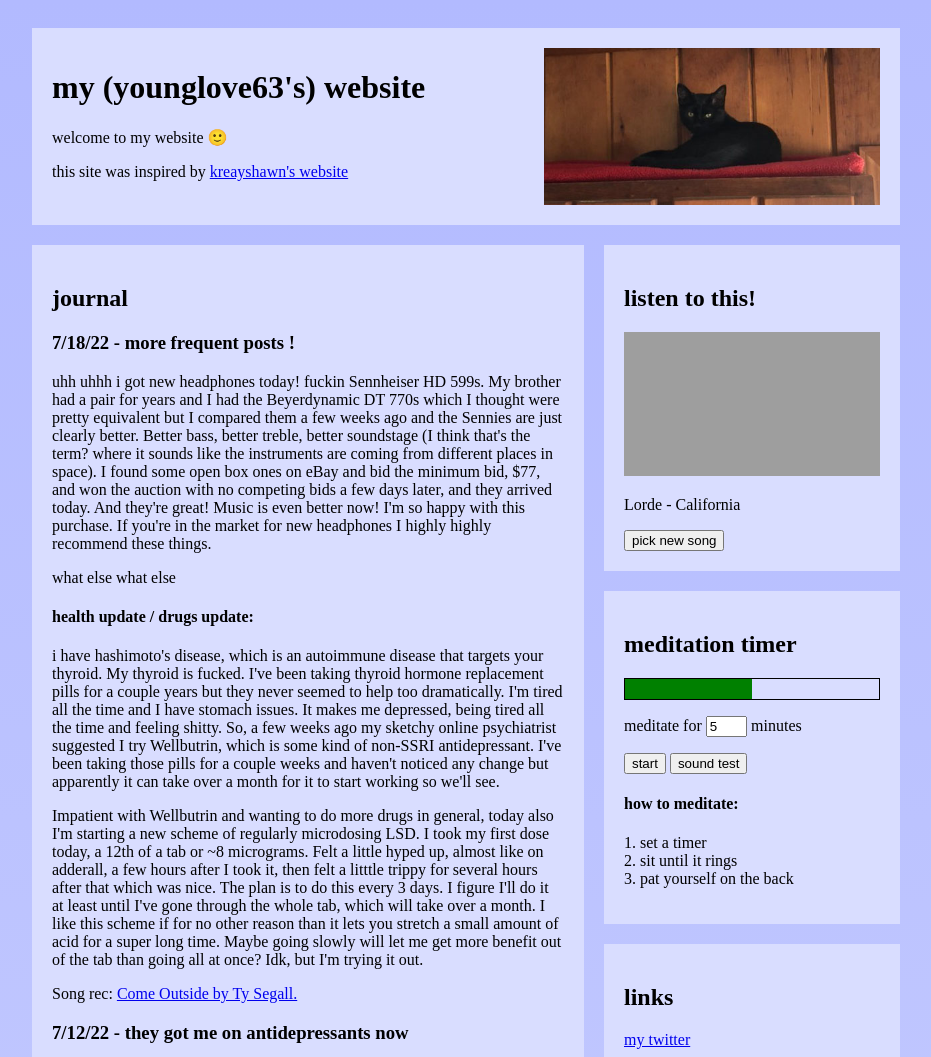
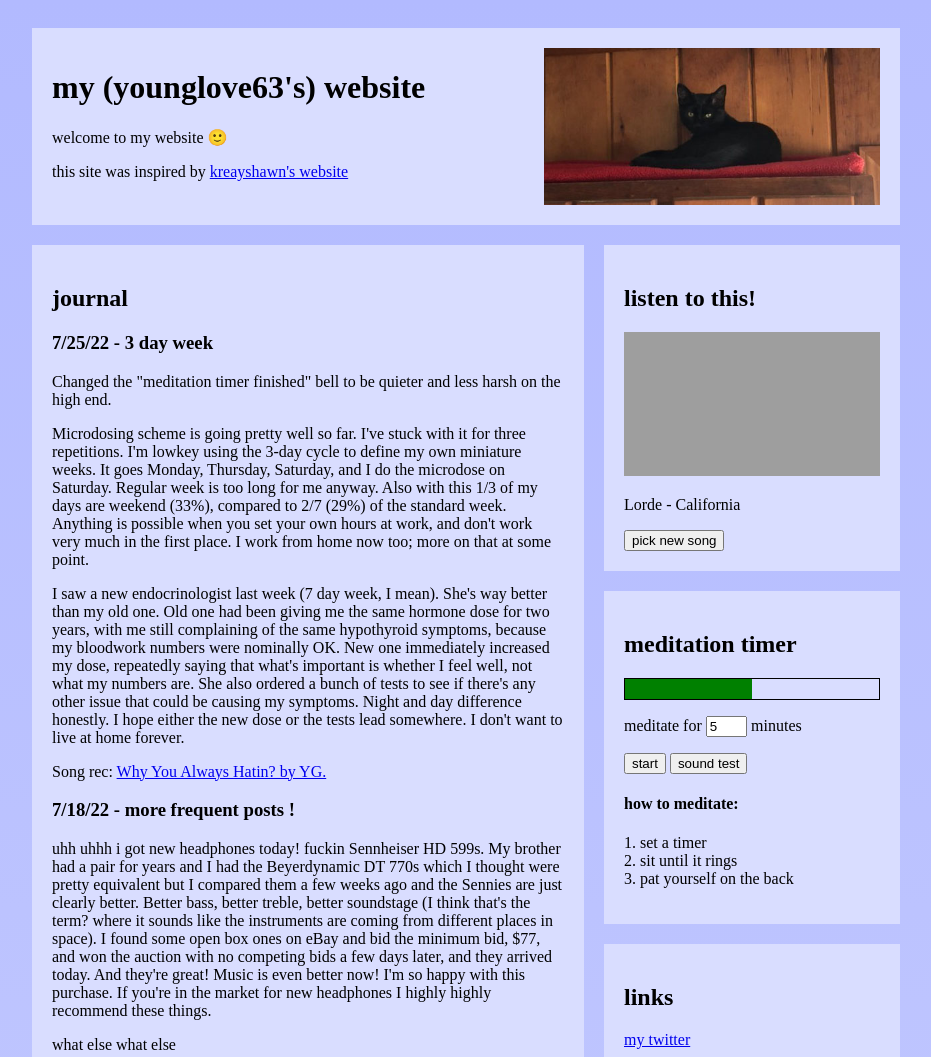
Before and after one commit to younglove63/my_website, a plain HTML site: page index.html in a window 1280 px wide. Shown: the top 1057 px of the page, without its empty margins (174-1105 px from the left). Drawn offline with Linux system fonts and the light colour scheme; grey boxes are pictures that could not be loaded.

Commit message:
quieter bell

```diff
--- a/index.html
+++ b/index.html
@@ -115,7 +115,7 @@
     <p>meditate for
     <input type="number" name="meditationMins" id="meditationMins" value="5" style="width:2.5em;">
     minutes</p>
-	<audio id="bell" src="xylo_phrase.mp3"></audio>
+	<audio id="bell" src="meditation.xylo.tones.mp3"></audio>
     <p><button onclick=meditate2()>start</button>
 	<button onclick=ringbell()>sound test</button></p>
     <h4>how to meditate:</h4>
@@ -138,6 +138,20 @@
 
     <div class="journal box">
     <h2>journal</h2>
+<!-- entry template:
+	<div class="entry">
+	<h3>mm/dd/yy - entry title</h3>
+	<p>sample text</p>
+	<p>Song rec: <a href="url_goes_here">song_name by song_artist.</a></p>
+</div>
+ -->
+
+	<div class="entry">
+	<h3>7/25/22 - 3 day week</h3>
+	<p>Changed the "meditation timer finished" bell to be quieter and less harsh on the high end.</p>
+	<p>Microdosing scheme is going pretty well so far. I've stuck with it for three repetitions. I'm lowkey using the 3-day cycle to define my own miniature weeks. It goes Monday, Thursday, Saturday, and I do the microdose on Saturday. Regular week is too long for me anyway. Also with this 1/3 of my days are weekend (33%), compared to 2/7 (29%) of the standard week. Anything is possible when you set your own hours at work, and don't work very much in the first place. I work from home now too; more on that at some point.</p>
+	<p>I saw a new endocrinologist last week (7 day week, I mean). She's way better than my old one. Old one had been giving me the same hormone dose for two years, with me still complaining of the same hypothyroid symptoms, because my bloodwork numbers were nominally OK. New one immediately increased my dose, repeatedly saying that what's important is whether I feel well, not what my numbers are. She also ordered a bunch of tests to see if there's any other issue that could be causing my symptoms. Night and day difference honestly. I hope either the new dose or the tests lead somewhere. I don't want to live at home forever.</p>
+	<p>Song rec: <a href="https://www.youtube.com/watch?v=n1CLmap_CVU">Why You Always Hatin? by YG.</a></p>
 
     <div class="entry">
 	<h3>7/18/22 - more frequent posts !</h3>
```
Also changed, not shown: 1 other file.
